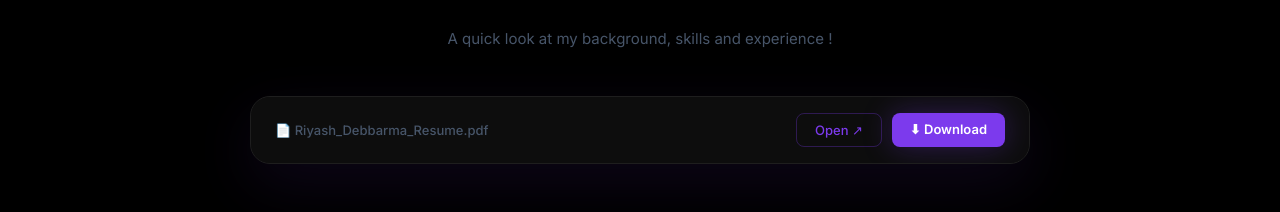
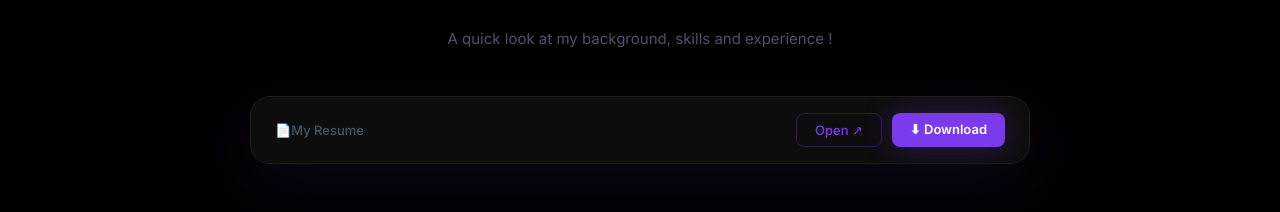
Before and after one commit to RiyashDebbarma/my-portfolio, a website: page index.html in a window 1280 px wide. Shown: the part 940-1152 px from the top of the page. Drawn offline with Linux system fonts and the light colour scheme; no server answers.

Commit message:
resume name

```diff
--- a/index.html
+++ b/index.html
@@ -52,7 +52,7 @@
     <p class="sec-sub center reveal">A quick look at my background, skills and experience !</p>
     <div class="resume-wrap reveal">
       <div class="resume-toolbar">
-        <span class="resume-filename">📄 Riyash_Debbarma_Resume.pdf</span>
+        <span class="resume-filename">📄My Resume</span>
         <div style="display:flex; gap:10px;">
           <a href="https://drive.google.com/file/d/12unA-nIdIurDS1cVIMYz9zfS2iWLemeJ/view?usp=sharing" target="_blank" class="resume-open-btn-top">Open ↗</a>
           <a href="Resume/Resume.pdf" download class="btn-purple">⬇ Download</a>
```
